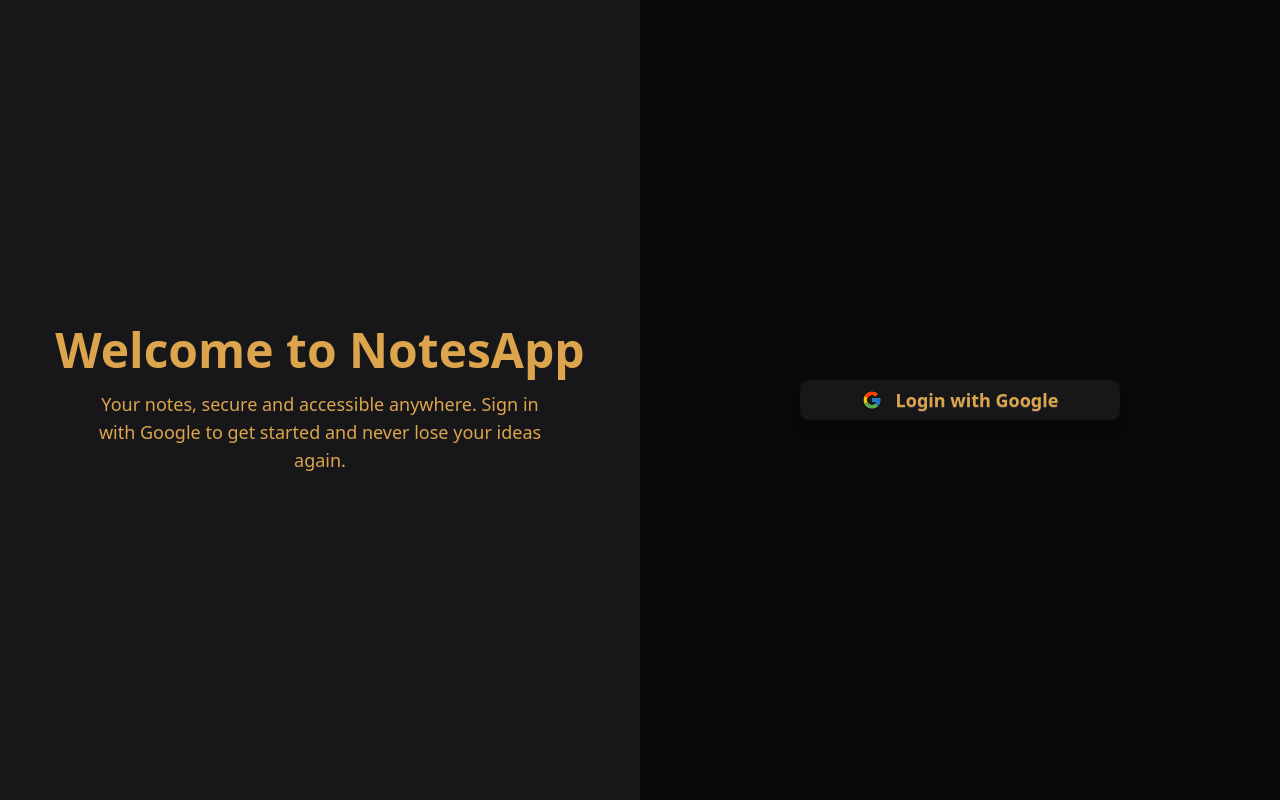
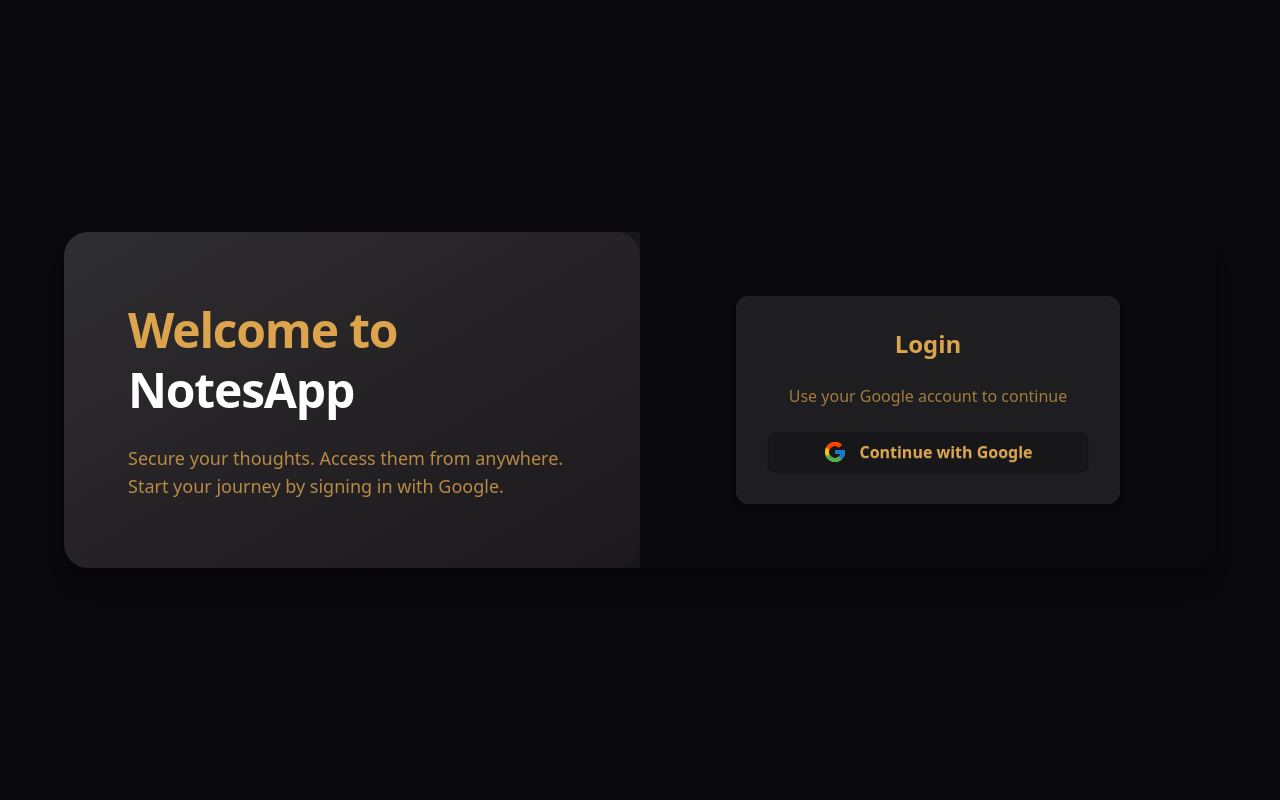
Before and after one commit to VISHALKANNAN070/NotesApp, a React (Vite) app in the folder client/: page /login in a window 1280 px wide. Built offline with nearby package versions, Linux system fonts and the light colour scheme; no server answers.

Commit message:
Refactor LoginPage component for enhanced layout and user experience

```diff
--- a/client/src/assets/LoginPage.jsx
+++ b/client/src/assets/LoginPage.jsx
@@ -6,24 +6,38 @@ const LoginPage = () => {
   };
 
   return (
-    <div className="min-h-screen bg-base-100 text-base-content flex flex-col md:flex-row">
-      {/* Left Side */}
-      <div className="w-full md:w-1/2 flex flex-col justify-center items-center p-6 md:p-10 bg-base-200 text-center">
-        <h1 className="text-4xl md:text-5xl font-bold mb-4">Welcome to NotesApp</h1>
-        <p className="text-base md:text-lg max-w-md">
-          Your notes, secure and accessible anywhere. Sign in with Google to get started and never lose your ideas again.
+    <div className="min-h-screen bg-base-100 text-base-content flex items-center justify-center px-4 py-10 md:py-0">
+      <div className="relative w-full max-w-6xl flex flex-col md:flex-row bg-base-200 rounded-3xl shadow-xl overflow-hidden">
+
+        {/* Decorative Background Graphic */}
+        <div className="hidden md:block absolute left-0 top-0 h-full w-1/2">
+          <div className="absolute inset-0 bg-gradient-to-br from-primary to-accent opacity-10 rounded-r-3xl" />
+        </div>
+
+        {/* Left Content */}
+        <div className="relative w-full md:w-1/2 p-10 md:p-16 flex flex-col justify-center items-start z-10 text-left space-y-6">
+          <h1 className="text-4xl md:text-5xl font-extrabold tracking-tight leading-tight">
+            Welcome to <span className="text-primary">NotesApp</span>
+          </h1>
+          <p className="text-base md:text-lg max-w-md text-base-content/80">
+            Secure your thoughts. Access them from anywhere. Start your journey by signing in with Google.
           </p>
         </div>
 
-      {/* Right Side */}
-      <div className="w-full md:w-1/2 flex items-center justify-center p-6 md:p-10">
+        {/* Right Content (Login Card) */}
+        <div className="w-full md:w-1/2 p-8 md:p-16 flex items-center justify-center bg-base-100 z-20">
+          <div className="w-full max-w-sm bg-base-300 rounded-xl shadow-md p-6 md:p-8 space-y-6 text-center">
+            <h2 className="text-2xl font-bold">Login</h2>
+            <p className="text-base-content/70">Use your Google account to continue</p>
             <button
               onClick={handleLogin}
-          className="btn color-primary text-base md:text-lg shadow-lg w-full max-w-xs"
+              className="btn color-primary w-full text-base font-semibold flex items-center justify-center gap-3 shadow hover:shadow-lg transition"
             >
-          <img src={googleLogo} alt="Google" className="w-5 h-5 mr-2" />
-          Login with Google
+              <img src={googleLogo} alt="Google" className="w-6 h-6" />
+              Continue with Google
             </button>
+          </div>
+        </div>
       </div>
     </div>
   );
```
Lines whose indentation alone changed are shown as unchanged.
